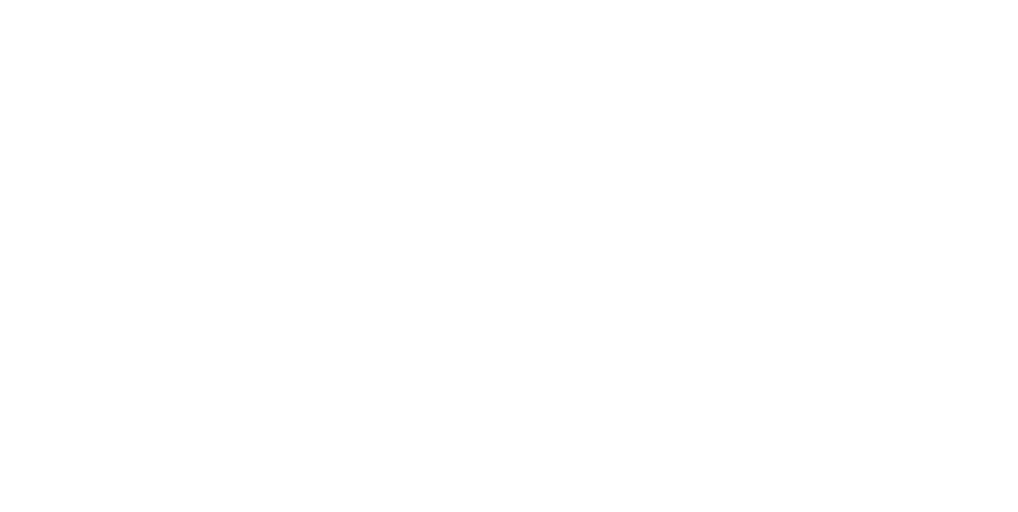
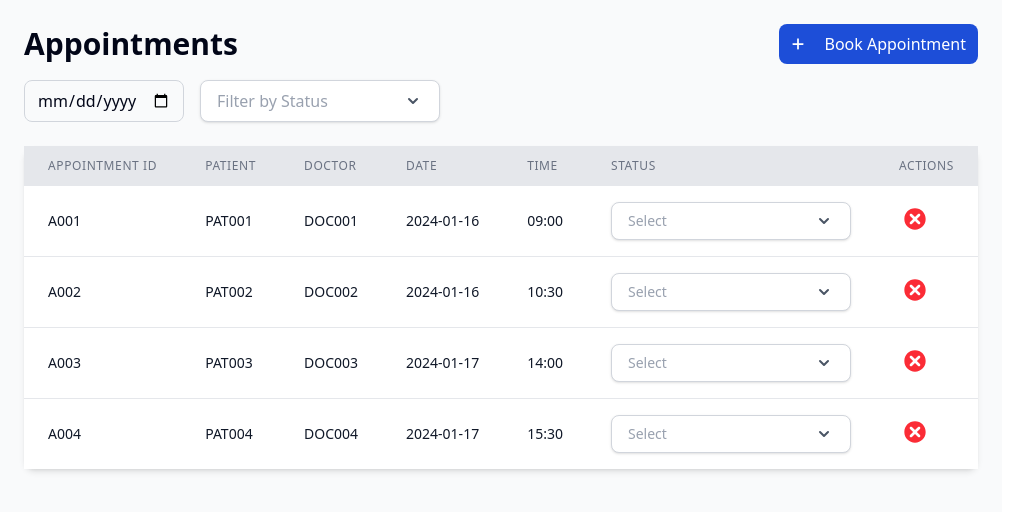
Before and after one commit to PunleuTY/Hospital-Management-System-Project, a React (Vite) app in the folder frontend/: page /appointment in a window 1280 px wide. Before the commit this address had no page. Shown: the top 512 px of the page, without its empty margins (0-1018 px from the left). Built offline with nearby package versions, Linux system fonts and the light colour scheme.

Commit message:
Appointment Done

```diff
--- a/frontend/src/App.jsx
+++ b/frontend/src/App.jsx
@@ -32,6 +32,7 @@
       <Routes>
         <Route path="/" element={<Login />} />
         <Route path="/dashboard/*" element={<DashboardWithLayout />} />
+        <Route path="/appointment" element={<Appointment />} />
       </Routes>
     </Router>
   );
--- a/frontend/src/components/Appointment.jsx
+++ b/frontend/src/components/Appointment.jsx
@@ -1,131 +1,130 @@
-// Appointment Pgae
-import { React } from "react";
-import { useNavigate } from "react-router-dom";
-import Button from "./Common/Button";
-import { useState } from "react";
-import Input from "./Common/Input";
-import AddAppointment from "./Form/addAppointment.jsx";
-import PageBlurWrapper from "./Common/Blur-wrapper.jsx";
-import ModalWrapper from "./Common/Modal-wrapper.jsx";
-import Dropdown from "./Common/Dropdown.jsx";
-import {
-  Table,
-  TableHeader,
-  TableBody,
-  TableRow,
-  TableHead,
-  TableCell,
-} from "./Common/Table.jsx";
-
-//Icons
+import { useState } from 'react';
+import Button from './Common/Button';
+import Input from './Common/Input';
+import AddAppointment from './Form/addAppointment.jsx';
+import PageBlurWrapper from './Common/Blur-wrapper.jsx'
+import ModalWrapper from './Common/Modal-wrapper.jsx';
+import Dropdown from './Common/Dropdown.jsx';
+import { Table, TableHeader, TableBody, TableRow, TableHead, TableCell } from './Common/Table.jsx';
 import { TiDelete } from "react-icons/ti";
 
 export default function Appointment() {
   const [filterDate, setFilterDate] = useState("");
-  const [filterStatus, setFilterStatus] = useState("");
+  const [filterStatus, setFilterStatus] = useState("All");
   const [appointments, setAppointments] = useState([
     {
       id: "A001",
-      patient: "John Smith",
-      doctor: "Dr. Johnson",
+      patient: "PAT001",
+      doctor: "DOC001",
       date: "2024-01-16",
       time: "09:00",
-      status: "confirmed",
+      status: "Confirmed",
     },
     {
       id: "A002",
-      patient: "Sarah Wilson",
-      doctor: "Dr. Brown",
+      patient: "PAT002",
+      doctor: "DOC002",
       date: "2024-01-16",
       time: "10:30",
-      status: "pending",
+      status: "Pending",
     },
     {
       id: "A003",
-      patient: "Mike Davis",
-      doctor: "Dr. Lee",
+      patient: "PAT003",
+      doctor: "DOC003",
       date: "2024-01-17",
       time: "14:00",
-      status: "confirmed",
+      status: "Confirmed",
     },
     {
       id: "A004",
-      patient: "John Doe",
-      doctor: "Dr. Wilson",
+      patient: "PAT004",
+      doctor: "DOC004",
       date: "2024-01-17",
       time: "15:30",
-      status: "cancelled",
+      status: "Cancelled",
     },
   ]);
 
-  const deleteAppointment = (id) => {
-    const newUpdatedAppointments = appointments.filter((a) => a.id !== id);
-    setAppointments(newUpdatedAppointments);
+  // Add appointment handler
+  const handleAddAppointment = (newAppointment) => {
+    setAppointments((prev) => [...prev, newAppointment]);
   };
 
-  const [isModalOpen, setIsModalOpen] = useState(false);
-  const openModal = () => setIsModalOpen(true);
-  const closeModal = () => setIsModalOpen(false);
+  // Change status handler
+  const handleStatusChange = (id, newStatus) => {
+    setAppointments((prev) =>
+      prev.map((a) =>
+        a.id === id ? { ...a, status: newStatus } : a
+      )
+    );
+  };
+
+  // Filter logic
+  const filteredAppointments = appointments.filter((appointment) => {
+    const matchesDate = !filterDate || appointment.date === filterDate;
+    const matchesStatus =
+      !filterStatus ||
+      filterStatus === "All" ||
+      appointment.status.toLowerCase() === filterStatus.toLowerCase();
+    return matchesDate && matchesStatus;
+  });
+
+  const deleteAppointment = (id) => {
+    setAppointments((prev) => prev.filter((a) => a.id !== id));
+  };
+
+  const [isModalOpen, setIsModalOpen] = useState(false)
+  const openModal = () => setIsModalOpen(true)
+  const closeModal = () => setIsModalOpen(false)
 
   return (
-    <div className="min-h-screen bg-gray-50 p-6">
+    <div className='min-h-screen bg-gray-50 p-6'>
       <PageBlurWrapper isBlurred={isModalOpen}>
-        <div className="max-w-7xl mx-auto">
+        <div className='max-w-7xl mx-auto'>
           {/*Header*/}
-          <div className="flex items-center justify-between mb-4">
-            <h1 className="text-3xl font-bold">Appointments</h1>
-            <Button content={"Book Appointment"} onClick={openModal} />
+          <div className='flex items-center justify-between mb-4'>
+            <h1 className='text-3xl font-bold'>Appointments</h1>
+            <Button
+              content={"Book Appointment"}
+              onClick={openModal}
+            />
           </div>
 
           {/*Filter Date and Status*/}
-          <div className="flex gap-4 mb-2">
-            <div className="relative w-40">
+          <div className='flex gap-4 mb-2'>
+            <div className='relative w-40'>
               <Input
                 type="date"
                 value={filterDate}
-                onChange={(e) => setFilterDate(e.target.value)}
-              />
+                onChange={(e) => setFilterDate(e.target.value)} />
             </div>
-            <div className="relative z-11">
+            <div className='relative z-11'>
               <Dropdown
                 options={["All", "Pending", "Confirmed", "Cancelled"]}
-                defaultLabel="Filter by Status"
+                defaultLabel='Filter by Status'
+                value={filterStatus}
                 onSelect={(option) => setFilterStatus(option)}
               />
             </div>
           </div>
 
           {/*Tables*/}
-          <div className="bg-white shadow-md rounded-lg mt-6 ">
+          <div className='bg-white shadow-md rounded-lg mt-6 '>
             <Table>
               <TableHeader>
                 <TableRow>
-                  <TableHead className="sticky top-0 bg-gray-200 z-10">
-                    APPOINTMENT ID
-                  </TableHead>
-                  <TableHead className="sticky top-0 bg-gray-200 z-10">
-                    PATIENT
-                  </TableHead>
-                  <TableHead className="sticky top-0 bg-gray-200 z-10">
-                    DOCTOR
-                  </TableHead>
-                  <TableHead className="sticky top-0 bg-gray-200 z-10">
-                    DATE
-                  </TableHead>
-                  <TableHead className="sticky top-0 bg-gray-200 z-10">
-                    TIME
-                  </TableHead>
-                  <TableHead className="sticky top-0 bg-gray-200 z-10">
-                    STATUS
-                  </TableHead>
-                  <TableHead className="sticky top-0 bg-gray-200 z-10">
-                    ACTIONS
-                  </TableHead>
+                  <TableHead className="sticky top-0 bg-gray-200 z-10">APPOINTMENT ID</TableHead>
+                  <TableHead className="sticky top-0 bg-gray-200 z-10">PATIENT</TableHead>
+                  <TableHead className="sticky top-0 bg-gray-200 z-10">DOCTOR</TableHead>
+                  <TableHead className="sticky top-0 bg-gray-200 z-10">DATE</TableHead>
+                  <TableHead className="sticky top-0 bg-gray-200 z-10">TIME</TableHead>
+                  <TableHead className="sticky top-0 bg-gray-200 z-10">STATUS</TableHead>
+                  <TableHead className="sticky top-0 bg-gray-200 z-10">ACTIONS</TableHead>
                 </TableRow>
               </TableHeader>
               <TableBody>
-                {appointments &&
-                  appointments.map((appointment) => (
+                {filteredAppointments.map((appointment) => (
                   <TableRow key={appointment.id}>
                     <TableCell>{appointment.id}</TableCell>
                     <TableCell>{appointment.patient}</TableCell>
@@ -134,23 +133,14 @@
                     <TableCell>{appointment.time}</TableCell>
                     <TableCell>
                       <Dropdown
-                          options={
-                            appointment.status === "Pending"
-                              ? ["Pending", "Confirmed", "Cancelled"]
-                              : ["Confirmed", "Cancelled"]
-                          }
+                        options={["Pending", "Confirmed", "Cancelled"]}
                         value={appointment.status}
-                          onSelect={(value) => {
-                            handleStatusChange(appointment.id, value);
-                          }}
+                        onSelect={(value) => handleStatusChange(appointment.id, value)}
                       />
                     </TableCell>
                     <TableCell>
-                        <button
-                          onClick={() => deleteAppointment(appointment.id)}
-                          className="text-red-500 hover:text-red-700"
-                        >
-                          <TiDelete className="w-8 h-8" />
+                      <button onClick={() => deleteAppointment(appointment.id)} className='text-red-500 hover:text-red-700'>
+                        <TiDelete className='w-8 h-8' />
                       </button>
                     </TableCell>
                   </TableRow>
@@ -164,12 +154,12 @@
       <ModalWrapper
         isOpen={isModalOpen}
         onClose={closeModal}
-        size="md" // Options: sm, md, lg, xl, full
+        size="md"
         showCloseButton={true}
         closeOnBackdropClick={true}
         closeOnEscape={true}
       >
-        <AddAppointment onClose={closeModal} />
+        <AddAppointment onClose={closeModal} onAddAppointment={handleAddAppointment} />
       </ModalWrapper>
     </div>
   );
--- a/frontend/src/components/Form/addAppointment.jsx
+++ b/frontend/src/components/Form/addAppointment.jsx
@@ -1,4 +1,3 @@
-// addAppointment
 import { useState } from 'react';
 import { Card, CardHeader, CardContent } from '../Common/Card.jsx';
 import Label from '../Common/Label.jsx';
@@ -6,53 +5,52 @@
 import Dropdown from '../Common/Dropdown.jsx';
 import Button from '../Common/Button.jsx';
 import { SiReacthookform } from "react-icons/si";
+import { motion } from "framer-motion";
 
-
-// Animation things
-import { motion } from "framer-motion";
-import ModalWrapper from '../Common/Modal-wrapper.jsx';
-
-
-export default function AddAppointment() {
-
+export default function AddAppointment({ onClose, onAddAppointment }) {
   const [formData, setFormData] = useState({
     purposeOfVisit: "",
     preferredDate: "",
     preferredTime: "",
     DoctorID: "",
-    PatientID:"",
+    PatientID: "",
+    status: "pending", // default to pending
   });
 
-  function handlesubmit(e){
+  function handlesubmit(e) {
     e.preventDefault();
-    alert("Appointment Added Successfully");
+    const newAppointment = {
+      id: `A${Math.floor(Math.random() * 100000)}`,
+      patient: formData.PatientID,
+      doctor: formData.DoctorID,
+      date: formData.preferredDate,
+      time: formData.preferredTime,
+      status: formData.status || "pending",
+      purposeOfVisit: formData.purposeOfVisit,
+    };
+    if (onAddAppointment) onAddAppointment(newAppointment);
+    if (onClose) onClose();
   }
 
   const handleInputChange = (field, value) => {
     setFormData((prev) => ({
       ...prev,
       [field]: value,
-    }))
-  }
-
+    }));
+  };
 
   return (
     <div className='min-h-screen bg-gray-100 py-8 px-4'>
       <div className='max-w-2xl mx-auto bg-white p-8 rounded-lg'>
         <Card>
-          {/*Header of the form*/}
           <CardHeader className="text-center">
             <div className="flex items-center justify-center gap-2">
               <SiReacthookform className="text-2xl text-blue-1000" />
               <h1 className="text-xl font-semibold text-gray-900">Appointment Form</h1>
             </div>
           </CardHeader>
-
-          {/*Content of the form*/}
           <CardContent>
             <form onSubmit={handlesubmit} className="space-y-6">
-              {/*nothing important just keep border of Patient information part*/}
-
               <motion.div initial={{ opacity: 0, y: 20 }} animate={{ opacity: 1, y: 0 }} transition={{ delay: 0.1, duration: 0.3 }}>
                 <div className="space-y-4">
                   <div>
@@ -63,14 +61,14 @@
                       onChange={(e) => handleInputChange("purposeOfVisit", e.target.value)}
                     />
                   </div>
-
                   <div className="grid grid-cols-1 md:grid-cols-2 gap-4">
                     <div>
                       <Label required>Date</Label>
                       <Input
                         type="date"
                         value={formData.preferredDate}
-                      onChange={(e) => handleInputChange("preferredDate", e.target.value)} />
+                        onChange={(e) => handleInputChange("preferredDate", e.target.value)}
+                      />
                     </div>
                     <div>
                       <Label required>Time</Label>
@@ -78,43 +76,41 @@
                         placeholder="Appointment Time (24:00)"
                         value={formData.preferredTime}
                         onChange={(e) => handleInputChange("preferredTime", e.target.value)}
-
                       />
                     </div>
                   </div>
-
                   <div className="grid grid-cols-1 md:grid-cols-2 gap-4">
                     <div>
                       <Label required>Patient ID</Label>
                       <Dropdown
                         options={[1,2,3,4,5]}
                         defaultLabel='Select Patient ID'
-                      onSelect={(value) => handleInputChange("PatientID", value)} />
+                        onSelect={(value) => handleInputChange("PatientID", value)}
+                      />
                     </div>
                     <div>
                       <Label required>Doctor ID</Label>
                       <Dropdown
                         options={[1,2,3,4,5]}
                         defaultLabel='Select Doctor ID'
-                        onSelect={(value) => handleInputChange("DoctorID",value)}/>
-
+                        onSelect={(value) => handleInputChange("DoctorID", value)}
+                      />
                     </div>
                   </div>
-
                   <div>
                     <Label required>Status</Label>
                     <Dropdown
-                        options={["Done","Pending", "Not Done"]}
+                      options={["Pending", "Confirmed", "Cancelled"]}
                       defaultLabel='Choose Status'
-                        onSelect={(value) => handleInputChange("DoctorID",value)}/>
+                      onSelect={(value) => handleInputChange("status", value)}
+                      value={formData.status}
+                    />
                   </div>
-
                   <motion.div className='flex flex-col gap-4' initial={{ opacity: 0, y: 20 }} animate={{ opacity: 1, y: 0 }} transition={{ delay: 0.2, duration: 0.3 }}>
                     <Button
                       content={"Create Appointment"}
                       className="w-full font-medium rounded-lg text-sm px-5 py-2.5 text-center"
-                      onClick={handlesubmit}
-                      // No need for + icon here
+                      type="submit"
                       isAddIcon={false}
                     />
                   </motion.div>
@@ -124,7 +120,6 @@
           </CardContent>
         </Card>
       </div>
-
     </div>
   );
 }
```
Lines whose indentation alone changed are shown as unchanged.
